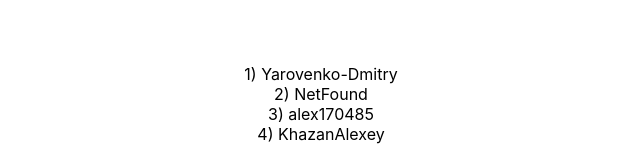
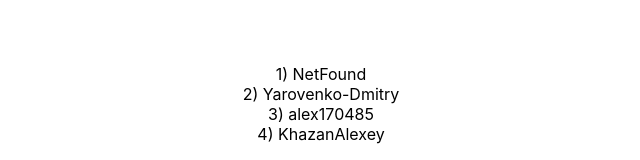
Before and after one commit to Yarovenko-Dmitry/Team_task_map, a React (Create React App) app: page / in a window 1280 px wide. Shown: the top 160 px of the page, without its empty margins (319-959 px from the left). Built offline with nearby package versions, Linux system fonts and the light colour scheme.

Commit message:
feat: add new branch(NetFound)

```diff
--- a/src/App.tsx
+++ b/src/App.tsx
@@ -4,8 +4,8 @@ import './App.css';
 function App() {
   return (
     <div className="App">
-      <div>1) Yarovenko-Dmitry</div>
-      <div>2) NetFound</div>
+      <div>1) NetFound</div>
+      <div>2) Yarovenko-Dmitry</div>
       <div>3) alex170485</div>
       <div>4) KhazanAlexey</div>
     </div>
```
Also changed, not shown: 1 other file (tests, documents, lock files or other folders).
